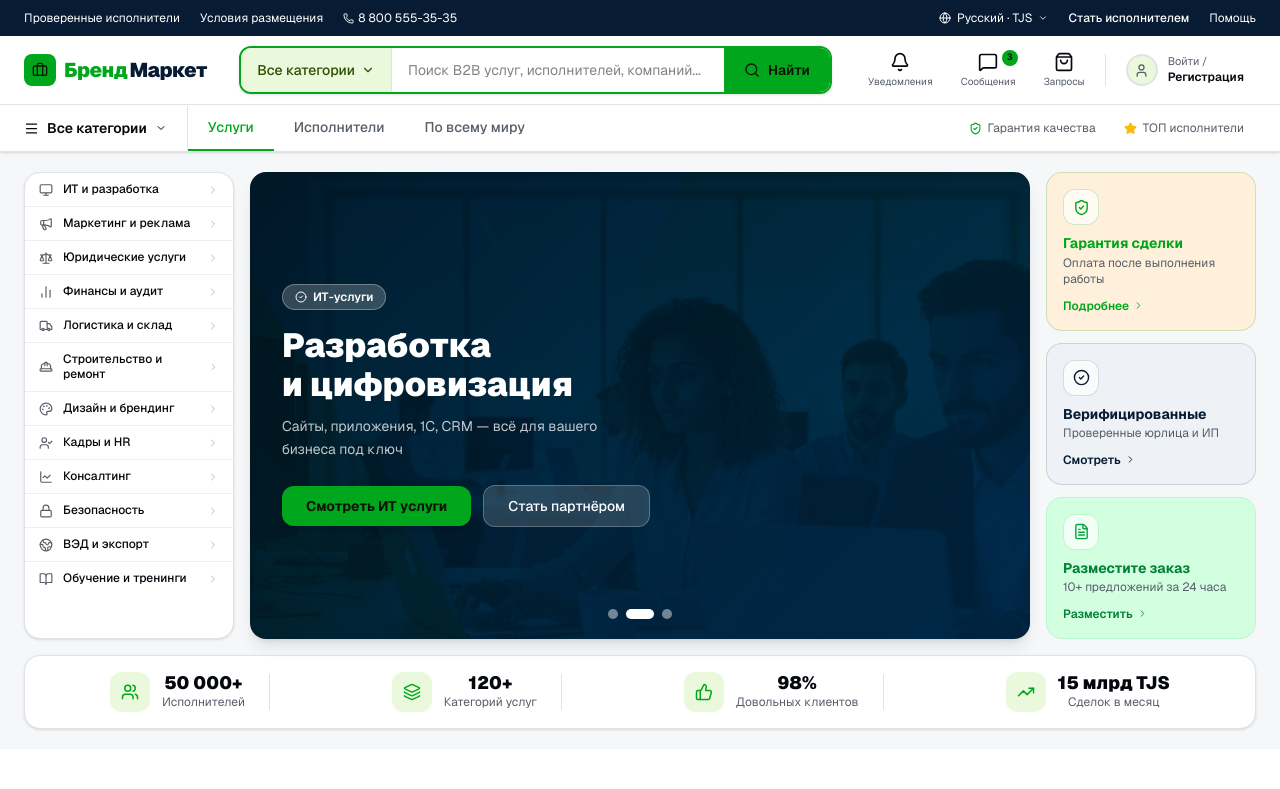
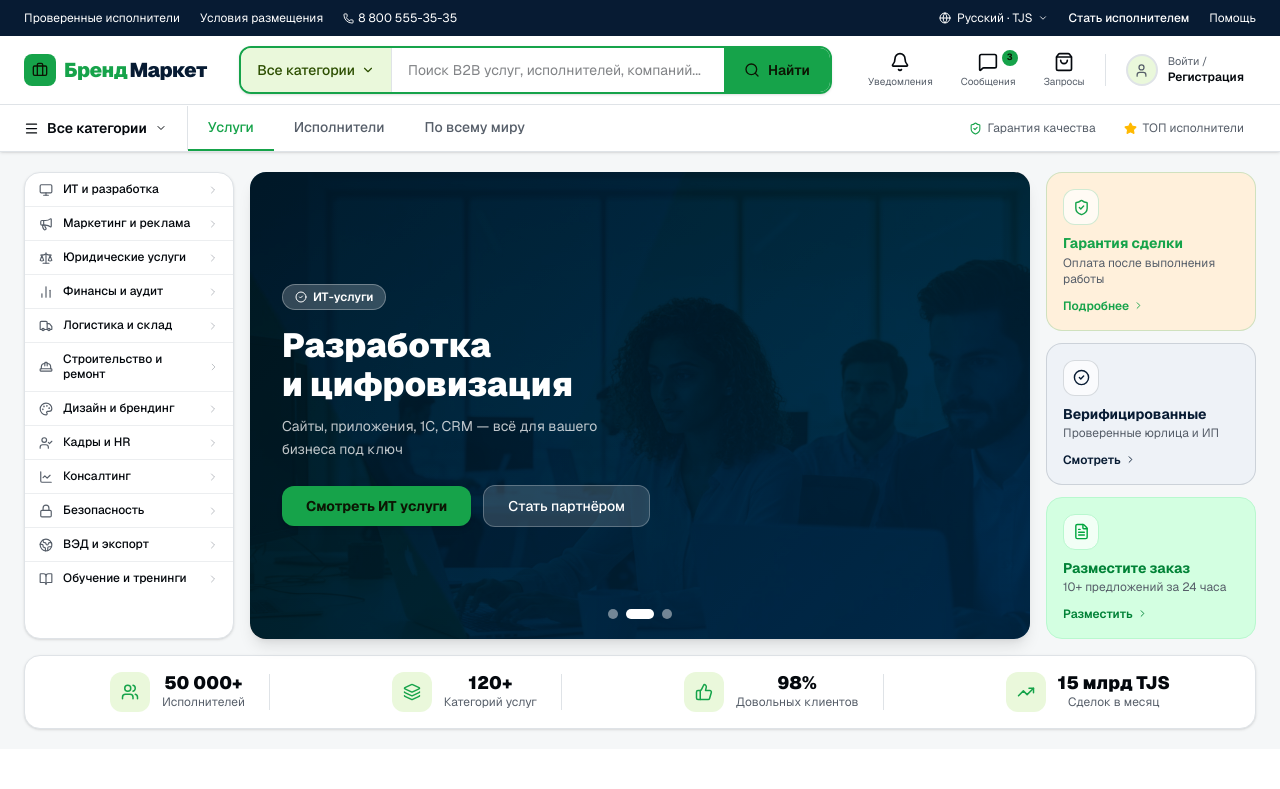
Before and after one commit to jafxfar/brand_marker_front, a Next.js app: page / in a window 1280 px wide. Shown: the top 789 px of the page. Built offline with nearby package versions, Linux system fonts and the light colour scheme.

Commit message:
color correction

```diff
--- a/app/globals.css
+++ b/app/globals.css
@@ -12,7 +12,7 @@
   --popover: oklch(1 0 0);
   --popover-foreground: oklch(0.13 0.015 255);
   /* Vivid lime primary */
-  --primary: #00a71c;
+  --primary: #16A34A;
   --primary-foreground: oklch(0.18 0.04 130);
   --primary-dark: #7ed632;
   --primary-light: oklch(0.96 0.05 128);
```
